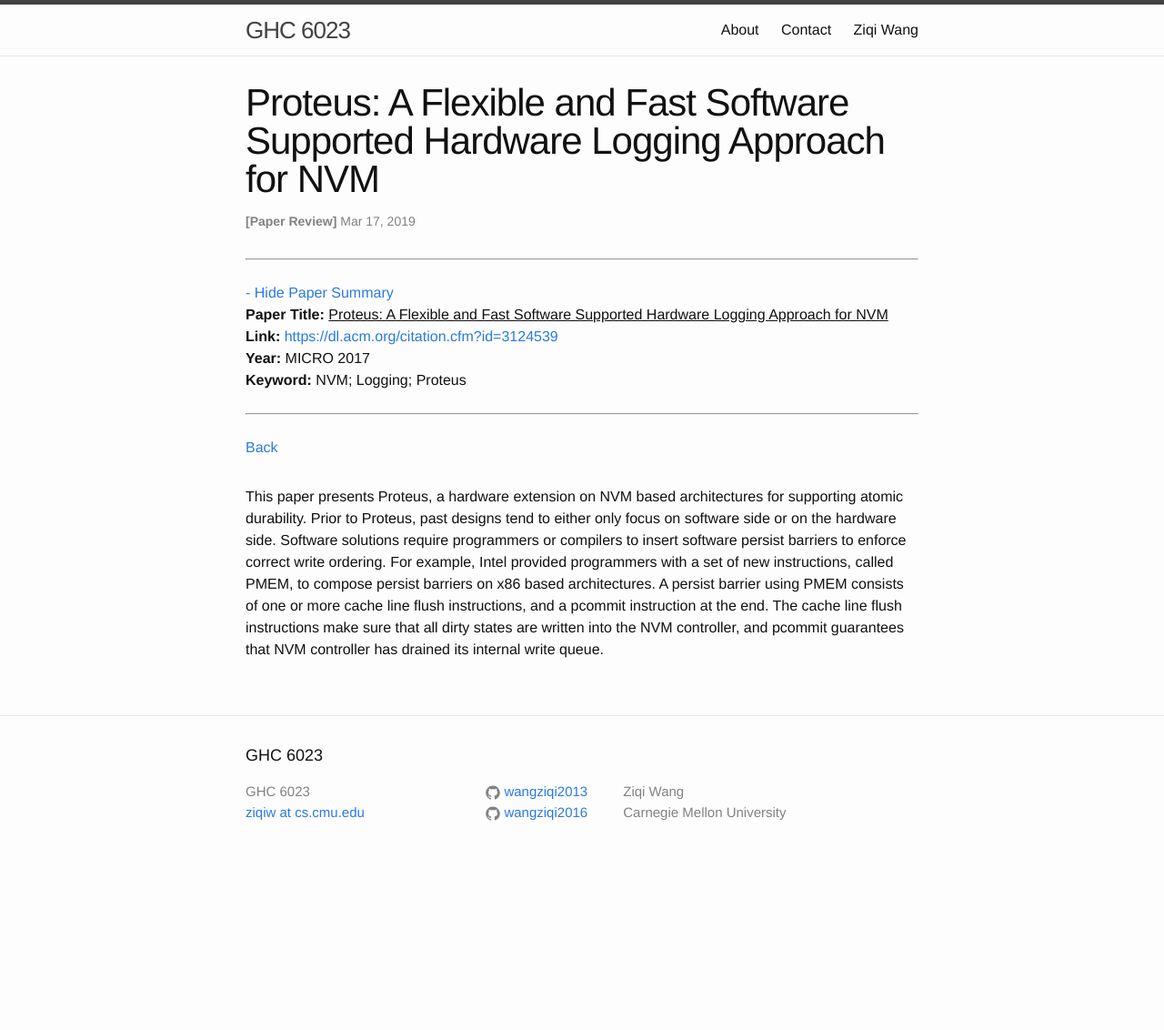
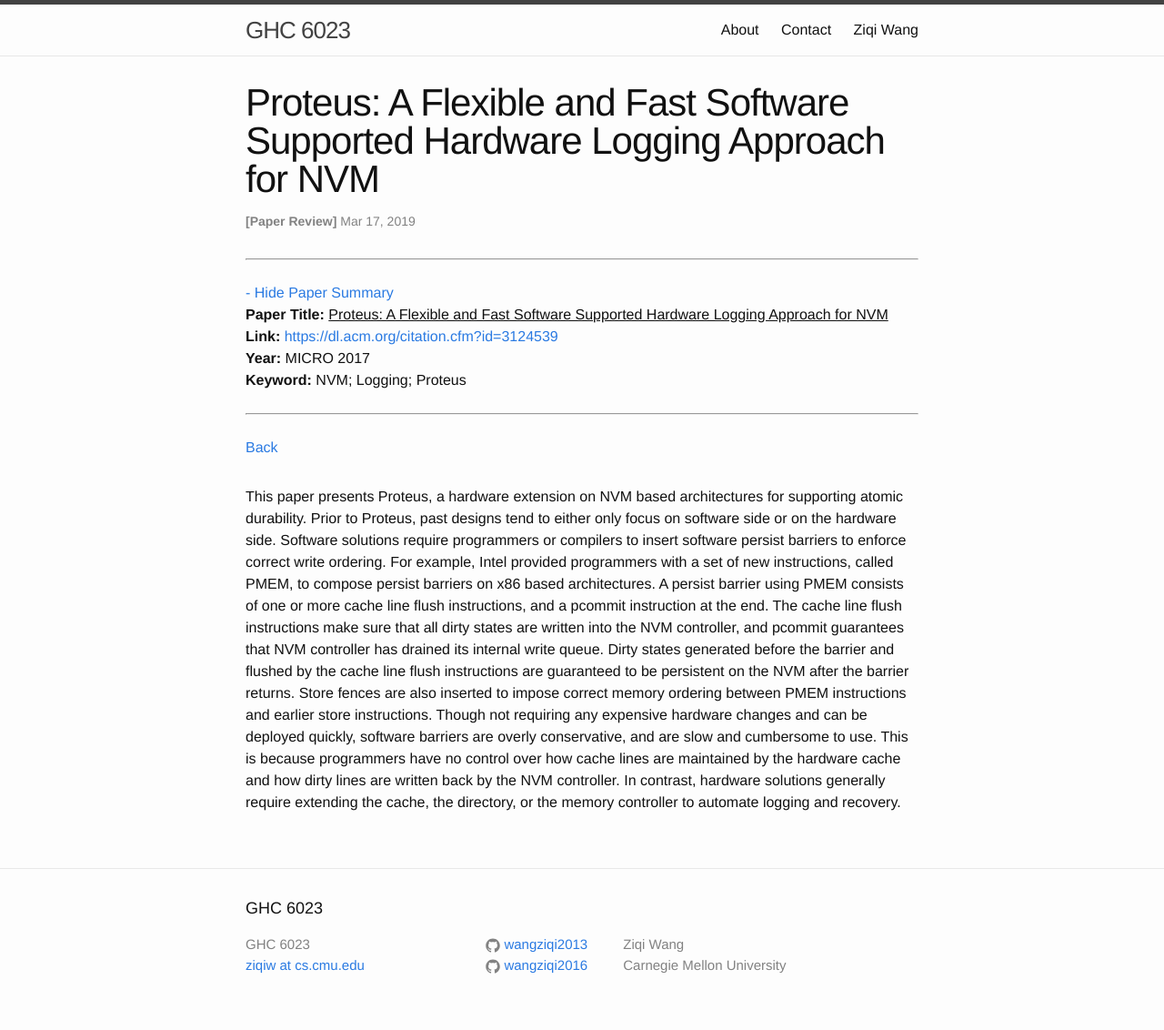
Before and after one commit to wangziqi2013/wangziqi2013.github.io, a Jekyll site: the page built from _posts/2019-03-16-proteus.markdown, in a window 1280 px wide. Shown: the whole page at 91% size. Built offline with Jekyll 4.4.1, drawn with Linux system fonts in a browser that asks for light colours; before the commit the page ends 964 px from its top, so only the background shows below that.

Commit message:
Adding HW SOLUTION

```diff
--- a/_posts/2019-03-16-proteus.markdown
+++ b/_posts/2019-03-16-proteus.markdown
@@ -19,4 +19,10 @@ programmers or compilers to insert software persist barriers to enforce correct
 programmers with a set of new instructions, called PMEM, to compose persist barriers on x86 based architectures. A persist
 barrier using PMEM consists of one or more cache line flush instructions, and a pcommit instruction at the end. The cache
 line flush instructions make sure that all dirty states are written into the NVM controller, and pcommit guarantees that
-NVM controller has drained its internal write queue.
+NVM controller has drained its internal write queue. Dirty states generated before the barrier and flushed by the cache line
+flush instructions are guaranteed to be persistent on the NVM after the barrier returns. Store fences are also inserted
+to impose correct memory ordering between PMEM instructions and earlier store instructions. Though not requiring any expensive
+hardware changes and can be deployed quickly, software barriers are overly conservative, and are slow and cumbersome to use.
+This is because programmers have no control over how cache lines are maintained by the hardware cache and how dirty lines
+are written back by the NVM controller. In contrast, hardware solutions generally require extending the cache, the directory,
+or the memory controller to automate logging and recovery.
```
